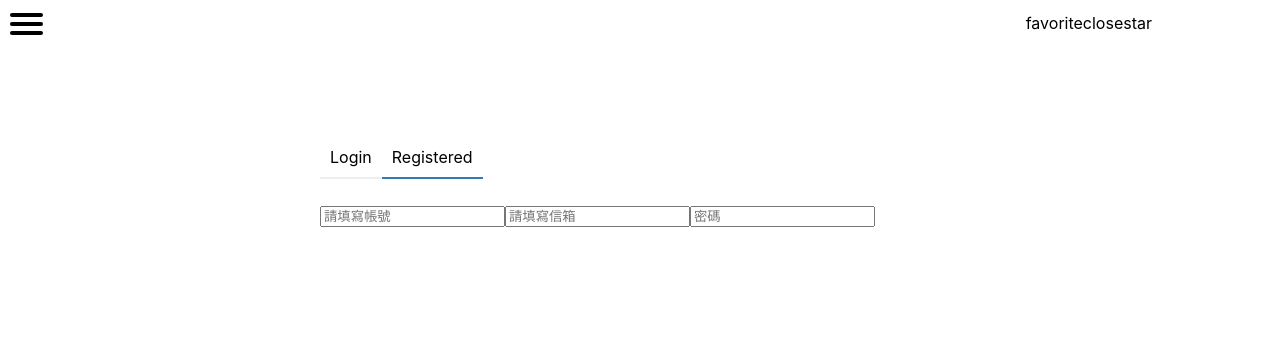
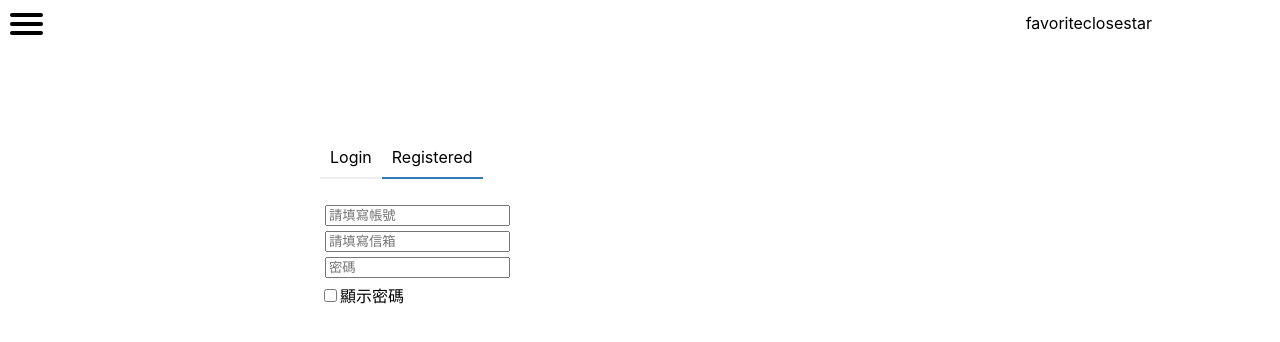
Before and after one commit to KarinLien/HandPaintedTry, a React (Create React App) app: page /login in a window 1280 px wide. Both pictures are taken after a click on the element "Registered". Shown: the top 342 px of the page. Built offline with nearby package versions, Linux system fonts and the light colour scheme.

Commit message:
fix login registered & index and css

```diff
--- a/src/components/LoginOrRegistered/Login.js
+++ b/src/components/LoginOrRegistered/Login.js
@@ -9,12 +9,14 @@ class Login extends React.Component {
           name="Email"
           //   value={this.state.address1}
           placeholder="請填寫信箱或帳號"
+          className="input-block"
         />
         <input
           type="text"
           name="password"
           //   value={this.state.address1}
           placeholder="密碼"
+          className="input-block"
         />
       </div>
     );
--- a/src/components/LoginOrRegistered/Registered.js
+++ b/src/components/LoginOrRegistered/Registered.js
@@ -1,6 +1,14 @@
 import React from "react";
 
 class Registered extends React.Component {
+  state = {
+    checkDisplayPassword: false
+  };
+  checkDisplayPassword = () => {
+    this.setState({
+      checkDisplayPassword: !this.state.checkDisplayPassword
+    });
+  };
   render() {
     return (
       <div style={{ marginTop: "10px" }}>
@@ -9,19 +17,30 @@ class Registered extends React.Component {
           name="name"
           //   value={this.state.address1}
           placeholder="請填寫帳號"
+          className="input-block"
         />
         <input
-          type="text"
+          type="email"
           name="Email"
           //   value={this.state.address1}
           placeholder="請填寫信箱"
+          className="input-block"
         />
         <input
-          type="text"
+          type={this.state.checkDisplayPassword ? "text" : "password"}
           name="password"
           //   value={this.state.address1}
           placeholder="密碼"
+          className="input-block"
         />
+        <label>
+          <input
+            type="checkbox"
+            onChange={this.checkDisplayPassword}
+            value={this.state.checkDisplayPassword}
+          />
+          顯示密碼
+        </label>
       </div>
     );
   }
--- a/src/components/LoginOrRegistered/index.js
+++ b/src/components/LoginOrRegistered/index.js
@@ -9,7 +9,7 @@ const type = [{ name: "Login" }, { name: "Registered" }];
 class LoginOrRegistered extends React.Component {
   state = {
     typeName: "",
-    chooseWitch: ""
+    chooseWitch: 0
   };
   setType = (typeName, index) => {
     this.setState({
@@ -29,7 +29,6 @@ class LoginOrRegistered extends React.Component {
         return <Login />;
       }
     };
-    console.log(this.state.chooseWitch);
     return (
       <div className="login-layout">
         <div className="login-title">
--- a/src/components/LoginOrRegistered/style.css
+++ b/src/components/LoginOrRegistered/style.css
@@ -14,16 +14,7 @@
   cursor: pointer;
 }
 
-.slider {
-  background-color: #fa5d40;
-  height: 5px;
-  position: absolute;
-  width: calc(100% / 7 - 15px);
-  left: 0px;
-  top: 39px;
-  transition: left 0.3s ease-out;
-  will-change: left;
+.input-block {
+  display: block;
+  margin: 5px;
 }
-/* .login-title p:nth-of-type(2):checked ~ .slider {
-  left: calc((100% / 3) * 1 + (15px / 2));
-} */
```
